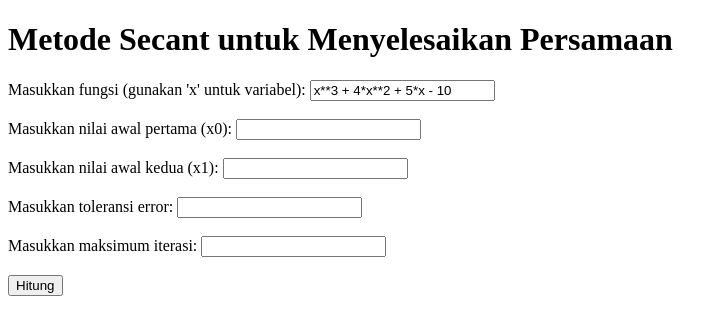
After one commit to akmlnajib/Website-Metode-Numerik-Non-Linier, a Flask app: page /secant in a window 1280 px wide. The commit adds this page. Shown: the top 335 px of the page, without its empty margins (0-727 px from the left). Run offline with Flask 3, Linux system fonts and the light colour scheme.

Commit message:
add metode secant

```diff
--- a/app.py
+++ b/app.py
@@ -135,6 +135,56 @@ def regulasi():
 
     return render_template('regulasi.html', results=None, message=None, func_input="")
 
+# Secant
+def secant_method(f, x0, x1, tol, max_iter):
+    results = []
+    for i in range(1, max_iter + 1):
+        f_x0 = f(x0)
+        f_x1 = f(x1)
+        if f_x1 - f_x0 == 0:
+            results.append("Error: Pembagian dengan nol, metode gagal.")
+            return results
+        x2 = x1 - f_x1 * (x1 - x0) / (f_x1 - f_x0)
+        error = abs(x2 - x1)
+        results.append({
+            'iterasi': i,
+            'x0': round(x0, 6),
+            'x1': round(x1, 6),
+            'x2': round(x2, 6),
+            'f_x2': round(f(x2), 6),
+            'error': round(error, 6)
+        })
+        if error < tol:
+            results.append(f"Akar ditemukan: {round(x2, 6)} dengan error: {round(error,6)} setelah {i} iterasi.")
+            return results
+        x0, x1 = x1, x2
+    results.append("Metode tidak konvergen dalam batas iterasi maksimum.")
+    return results
+
+@app.route('/secant', methods=['GET', 'POST'])
+def secant():
+    if request.method == 'POST':
+        # Ambil input fungsi dari form
+        func_str = request.form['func']
+        x0 = float(request.form['x0'])
+        x1 = float(request.form['x1'])
+        tol = float(request.form['tol'])
+        max_iter = int(request.form['max_iter'])
+
+        try:
+            # Mengonversi string menjadi fungsi menggunakan sympy
+            x = sp.symbols('x')
+            func = sp.sympify(func_str)
+            f = sp.lambdify(x, func, 'numpy')
+
+            results = secant_method(f, x0, x1, tol, max_iter)
+            return render_template('secant..html', results=results)
+
+        except Exception as e:
+            return render_template('secant.html', error=str(e), results=None)
+
+    return render_template('secant.html', results=None)
+
 
 @app.route('/')
 def home():
--- a/templates/regulasi.html
+++ b/templates/regulasi.html
@@ -32,7 +32,7 @@
     {% endif %}
 
     {% if results %}
-        <h3>Iterasi Hasil untuk Fungsi: {{ func_input }} {{ c:.6f }}</h3>
+        <h3>Iterasi Hasil untuk Fungsi: {{ func_input }}</h3>
         <table border="1">
             <thead>
                 <tr>
--- /dev/null
+++ b/templates/secant.html
@@ -0,0 +1,61 @@
+<!DOCTYPE html>
+<html lang="en">
+<head>
+    <meta charset="UTF-8">
+    <meta name="viewport" content="width=device-width, initial-scale=1.0">
+    <title>Metode Secant</title>
+</head>
+<body>
+    <h1>Metode Secant untuk Menyelesaikan Persamaan</h1>
+    <form method="POST">
+        <label for="func">Masukkan fungsi (gunakan 'x' untuk variabel):</label>
+        <input type="text" name="func" value="x**3 + 4*x**2 + 5*x - 10" required><br><br>
+
+        <label for="x0">Masukkan nilai awal pertama (x0):</label>
+        <input type="number" step="any" name="x0" required><br><br>
+
+        <label for="x1">Masukkan nilai awal kedua (x1):</label>
+        <input type="number" step="any" name="x1" required><br><br>
+
+        <label for="tol">Masukkan toleransi error:</label>
+        <input type="number" step="any" name="tol" required><br><br>
+
+        <label for="max_iter">Masukkan maksimum iterasi:</label>
+        <input type="number" name="max_iter" required><br><br>
+
+        <button type="submit">Hitung</button>
+    </form>
+
+    {% if error %}
+        <p style="color:red;">Error: {{ error }}</p>
+    {% endif %}
+
+    {% if results %}
+        <h2>Hasil Iterasi</h2>
+        <table border="1">
+            <tr>
+                <th>Iterasi</th>
+                <th>x0</th>
+                <th>x1</th>
+                <th>x2</th>
+                <th>f(x2)</th>
+                <th>Error</th>
+            </tr>
+            {% for result in results %}
+                {% if result is string %}
+                    <tr><td colspan="6">{{ result }}</td></tr>
+                {% else %}
+                    <tr>
+                        <td>{{ result['iterasi'] }}</td>
+                        <td>{{ result['x0'] }}</td>
+                        <td>{{ result['x1'] }}</td>
+                        <td>{{ result['x2'] }}</td>
+                        <td>{{ result['f_x2'] }}</td>
+                        <td>{{ result['error'] }}</td>
+                    </tr>
+                {% endif %}
+            {% endfor %}
+        </table>
+    {% endif %}
+</body>
+</html>
```
